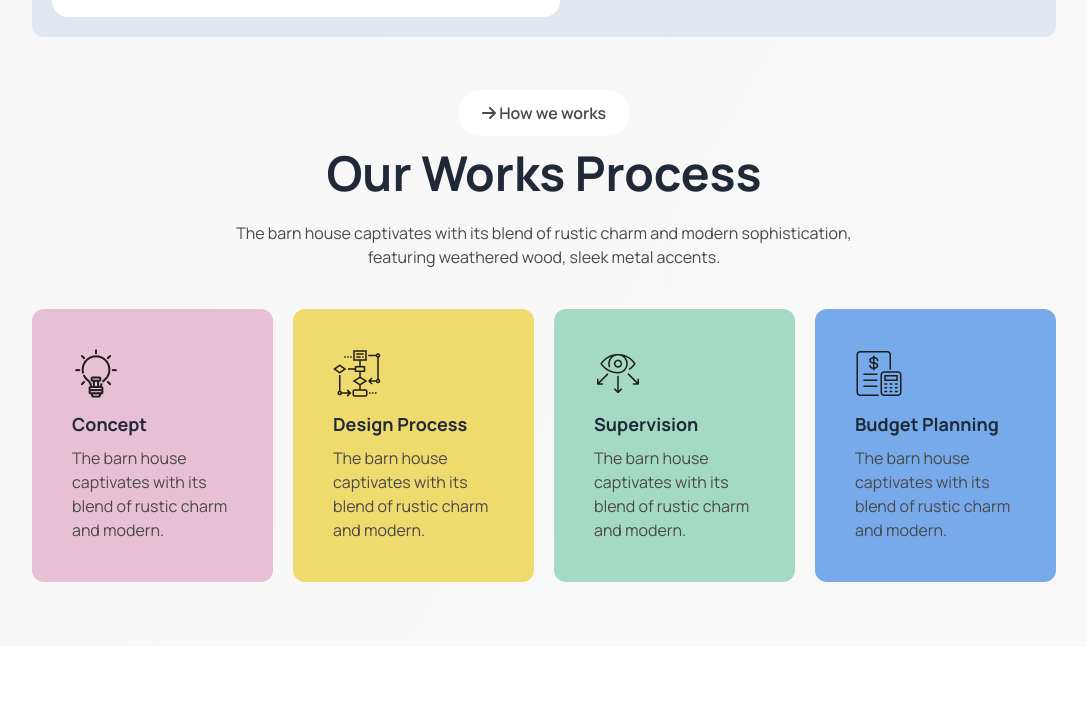
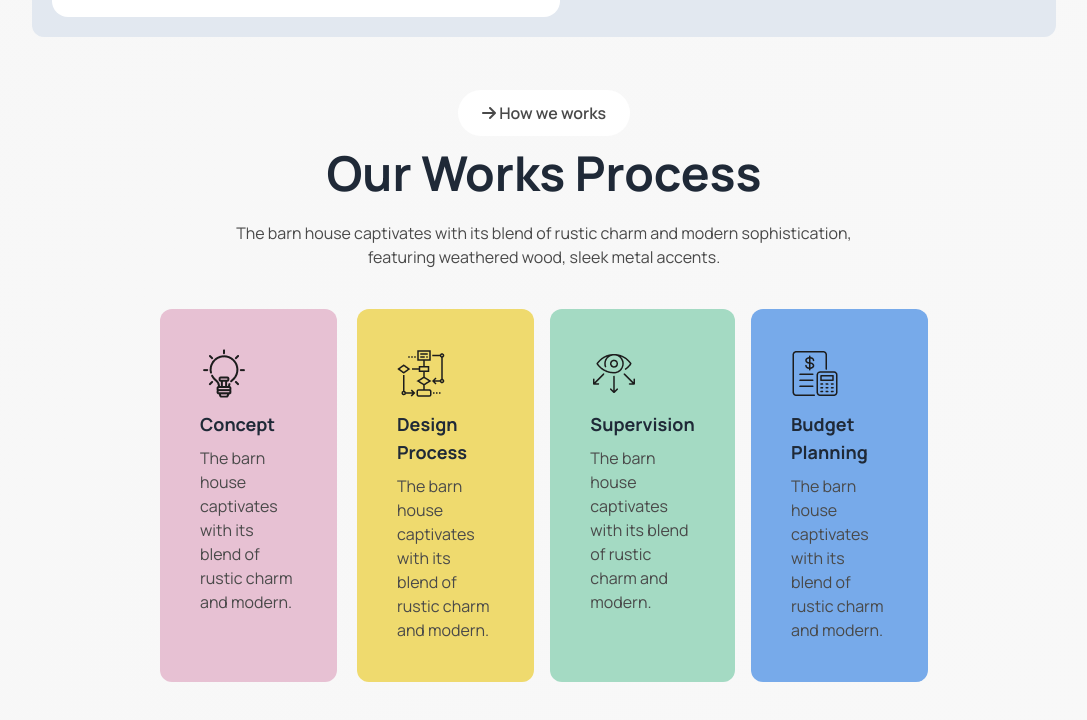
Before and after one commit to KI-Anik/Assingment-03, a plain HTML site: page index.html in a window 1280 px wide. Shown: the part 1413-2133 px from the top of the page, without its empty margins (96-1183 px from the left). Before the commit the page ends 2059 px from the top, so only its background shows below. Drawn offline with nearby package versions, Linux system fonts and the light colour scheme.

Commit message:
work progress rearranged

```diff
--- a/index.html
+++ b/index.html
@@ -4,7 +4,7 @@
 <head>
   <meta charset="UTF-8">
   <meta name="viewport" content="width=device-width, initial-scale=1.0">
-  <title>Assingnment 3</title>
+  <title></title>
   <!-- font -->
   <link rel="preconnect" href="https://fonts.googleapis.com">
   <link rel="preconnect" href="https://fonts.gstatic.com" crossorigin>
@@ -148,23 +148,24 @@
       <p class="">The barn house captivates with its blend of rustic charm and modern sophistication, <br> featuring weathered wood, sleek metal accents.</p>
      </div>
      <!-- card -->
-    <div class="mt-10 flex flex-col md:flex-row gap-5 justify-center items-center">
-      <div class="bg-[#e7c1d3] w-72 p-10 rounded-xl">
+    <!-- <div class="mt-10 flex flex-col md:flex-row gap-5 justify-center items-center"> -->
+    <div class="mt-10 grid md:grid-cols-2 xl:grid-cols-4 w-3/4  mx-auto justify-items-center gap-5">
+      <div class="bg-[#e7c1d3] p-10 rounded-xl">
         <img src="./assets/concept.png" alt="">
         <h4 class="text-lg font-bold mt-3 mb-2">Concept</h4>
         <p>The barn house captivates with its blend of rustic charm and modern.</p>
        </div>
-      <div class="bg-[#efda6e] w-72 p-10 rounded-xl">
+      <div class="bg-[#efda6e] p-10 rounded-xl">
         <img src="./assets/flow-chart.png" alt="">
         <h4 class="text-lg font-bold mt-3 mb-2">Design Process</h4>
         <p>The barn house captivates with its blend of rustic charm and modern.</p>
        </div>
-      <div class="bg-[#a4dac3] w-72 p-10 rounded-xl">
+      <div class="bg-[#a4dac3] p-10 rounded-xl">
         <img src="./assets/vision.png" alt="">
         <h4 class="text-lg font-bold mt-3 mb-2">Supervision</h4>
         <p>The barn house captivates with its blend of rustic charm and modern.</p>
        </div>
-      <div class="bg-[#77aaea] w-72 p-10 rounded-xl">
+      <div class="bg-[#77aaea] p-10 rounded-xl">
         <img src="./assets/budget-planning.png" alt="">
         <h4 class="text-lg font-bold mt-3 mb-2">Budget Planning</h4>
         <p>The barn house captivates with its blend of rustic charm and modern.</p>
```
